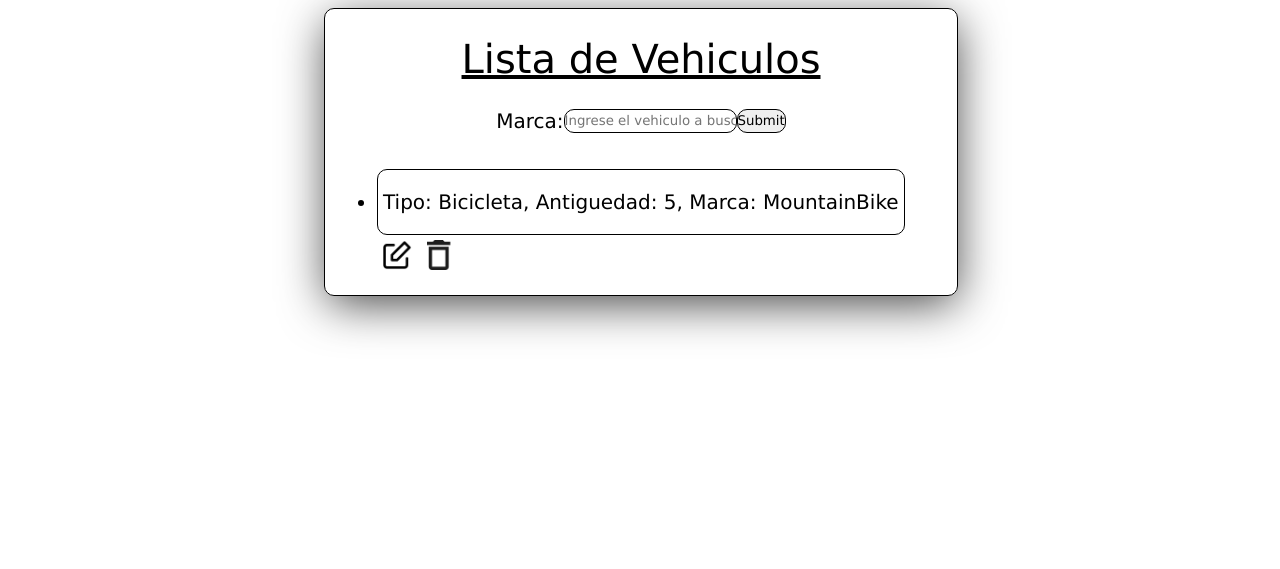
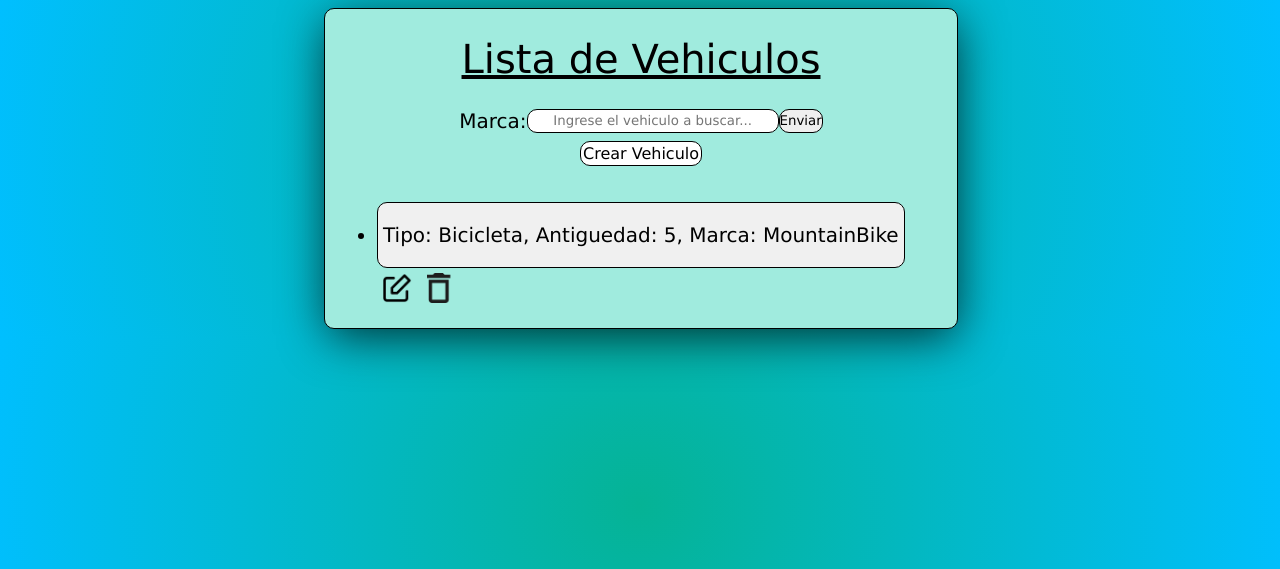
Before and after one commit to NahuelL2k2/Proyecto_Final_Django, a Django app: page /vehiculos/ in a window 1280 px wide. Shown: the top 569 px of the page. Run offline with Django 4.2, Linux system fonts and the light colour scheme; data comes from the database, SQL or seed files in the repository; both versions use the stored data as it was after the commit.

Commit message:
Agregado de colores y botones de volver

```diff
--- a/appDjango/static/styles.css
+++ b/appDjango/static/styles.css
@@ -4,9 +4,10 @@
     font-family: Verdana, Geneva, Tahoma, sans-serif;
 }
 
+body{
+    background: rgb(2,0,36);
+background: radial-gradient(circle, rgba(2,0,36,1) 0%, rgba(5,179,149,1) 0%, rgba(0,191,255,1) 100%);;
 
-body{
-    background-color: white;
 }
 
 h1{
@@ -19,6 +20,8 @@ label {
     font-size: 20px;
 }
 
+/* -------------------- MAIN ---------------------- */
+
 .main__contenedor-principal {
     display: flex;
     flex-direction: column;
@@ -30,6 +33,7 @@ label {
     box-shadow: 1px 10px 47px -3px rgba(0,0,0,0.75);
     -webkit-box-shadow: 1px 10px 47px -3px rgba(0,0,0,0.75);
     -moz-box-shadow: 1px 10px 47px -3px rgba(0,0,0,0.75);
+    background-color: #a0ebde;
 }
 .main__contenedor-principal__botones{
     /* border: 1px solid blue; */
@@ -82,6 +86,7 @@ label {
     border: 1px solid black;
     border-radius: 10px;
     font-weight: lighter;
+    background-color: rgb(240, 240, 240);
 }
 
 .main__contenedor-principal__lista ul li:hover{
@@ -99,6 +104,39 @@ label {
 }
 
 
+#boton-alta{
+    border: 1px solid black;
+    text-decoration: none;
+    border-radius: 10px;
+    padding: 2px;
+    margin-top: 8px;
+    background-color: white;
+    color: black;
+}
+
+#boton-alta:hover{
+    cursor: pointer;
+    background-color: rgb(95, 230, 102);
+}
+
+#boton-volver{
+    display: block;
+    border: 1px solid black;
+    text-decoration: none;
+    border-radius: 10px;
+    background-color: white;
+    color: black;
+    padding: 5px;
+    width: 20%;
+    margin-left: 40%;
+
+}
+
+#boton-volver:hover{
+    cursor: pointer;
+    background-color: rgb(95, 230, 102);}
+
+
 /* -------------------- DJANGO ---------------------- */
 
 
@@ -107,6 +145,7 @@ label {
     border: 1px solid black;
     border-radius: 10px;
     text-align: center;
+    width: 250px;
 
 }
 
@@ -164,6 +203,7 @@ label {
     border: 1px solid black;
     border-radius: 10px;
     text-align: center;
+    width: 250px;
 }
 
 
--- a/appDjango/templates/appDjango/actualizarFamiliar.html
+++ b/appDjango/templates/appDjango/actualizarFamiliar.html
@@ -5,10 +5,10 @@
                 <form action="/mi-familia/actualizar/{{ familiar.id }}" method="post">
                     {% csrf_token %}
                     {{ form }}
-                    <input type="submit" value="Submit" id="boton-enviar">
+                    <input type="submit" value="Enviar" id="boton-enviar">
                 </form>
                 <h2 style="color:green">{{msg_exito}}</h2>
-                <a href="/mi-familia/"><h2>Volver a la lista de familiares</h2></a>
+                <a href="/mi-familia/" id="boton-volver">Volver a la lista de familiares</a>
             </div>
         </div>
     </main>
--- a/appDjango/templates/appDjango/actualizarMascota.html
+++ b/appDjango/templates/appDjango/actualizarMascota.html
@@ -1,14 +1,14 @@
 {% extends 'appDjango/base.html' %}
-{% block titulo %}Acutalizar Mascotas{% endblock %}
+{% block titulo %}Actualizar Mascotas{% endblock %}
 {% block contenido %}
             <div class="main__contenedor-principal__botones">
                 <form action="/mis-mascotas/actualizar/{{ mascota.id }}" method="post">
                     {% csrf_token %}
                     {{ form }}
-                    <input type="submit" value="Submit" id="boton-enviar">
+                    <input type="submit" value="Enviar" id="boton-enviar">
                 </form>
                 <h2 style="color:green">{{msg_exito}}</h2>
-                <a href="/mis-mascotas/"><h2>Volver a la lista de mascotas</a></a>
+                <a href="/mis-mascotas/" id="boton-volver">Volver a la lista de mascotas</a>
             </div>
         </div>
     </main>
--- a/appDjango/templates/appDjango/actualizarVehiculo.html
+++ b/appDjango/templates/appDjango/actualizarVehiculo.html
@@ -5,10 +5,10 @@
                 <form action="/vehiculos/actualizar/{{ vehiculo.id }}" method="post">
                     {% csrf_token %}
                     {{ form }}
-                    <input type="submit" value="Submit" id="boton-enviar">
+                    <input type="submit" value="Enviar" id="boton-enviar">
                 </form>
                 <h2 style="color:green">{{msg_exito}}</h2>
-                <a href="/vehiculos/"><h2>Volver a la lista de vehiculos</a></a>
+                <a href="/vehiculos/" id="boton-volver">Volver a la lista de vehiculos</a>
             </div>
         </div>
     </main>
--- a/appDjango/templates/appDjango/altaFamiliar.html
+++ b/appDjango/templates/appDjango/altaFamiliar.html
@@ -5,7 +5,7 @@
                 <form action="/mi-familia/alta" method="post">
                     {% csrf_token %}
                     {{ form }}
-                    <input type="submit" value="Submit" id="boton-enviar">
+                    <input type="submit" value="Enviar" id="boton-enviar">
                 </form>
                 <p style="color:green">{{msg_exito}}</p>
                 <a href="/mi-familia/"><h2>Volver a mi familia</h2></a>
--- a/appDjango/templates/appDjango/altaMascota.html
+++ b/appDjango/templates/appDjango/altaMascota.html
@@ -5,9 +5,9 @@
     <form action="/mis-mascotas/alta" method="post">
         {% csrf_token %}
         {{ form }}
-        <input type="submit" value="Submit" id="boton-enviar">
+        <input type="submit" value="Enviar" id="boton-enviar">
     </form>
     <p style="color:green">{{msg_exito}}</p>
-    <a href="/mis-mascotas/"><h6>Volver a mis mascotas</h6></a>
+    <a href="/mis-mascotas/" id="boton-volver">Volver a la lista de mascotas</a>
 </div>
 {% endblock %}
--- a/appDjango/templates/appDjango/altaVehiculo.html
+++ b/appDjango/templates/appDjango/altaVehiculo.html
@@ -5,9 +5,9 @@
     <form action="/vehiculos/alta" method="post">
         {% csrf_token %}
         {{ form }}
-        <input type="submit" value="Submit" id="boton-enviar">
+        <input type="submit" value="Enviar" id="boton-enviar">
     </form>
     <p style="color:green">{{msg_exito}}</p>
-    <a href="/vehiculos/"><h6>Volver a lista de Vehiculos</h6></a>
+    <a href="/vehiculos/" id="boton-volver">Volver a la lista de vehiculos</a>
 </div>
 {% endblock %}
--- a/appDjango/templates/appDjango/buscarFamiliar.html
+++ b/appDjango/templates/appDjango/buscarFamiliar.html
@@ -5,7 +5,7 @@
             <form action="/mi-familia/buscarFamiliar" method="post">
                 {% csrf_token %}
                 {{ form }}
-                <input type="submit" value="Submit" id="boton-enviar">
+                <input type="submit" value="Enviar" id="boton-enviar">
             </form>
         </div>
         <div class="main__contenedor-principal__lista" >
--- a/appDjango/templates/appDjango/buscarMascota.html
+++ b/appDjango/templates/appDjango/buscarMascota.html
@@ -5,7 +5,7 @@
             <form action="/mis-mascotas/buscarMascota" method="post">
                 {% csrf_token %}
                 {{ form }}
-                <input type="submit" value="Submit" id="boton-enviar">
+                <input type="submit" value="Enviar" id="boton-enviar">
             </form>
         </div>
         <div class="main__contenedor-principal__lista" >
--- a/appDjango/templates/appDjango/buscarVehiculo.html
+++ b/appDjango/templates/appDjango/buscarVehiculo.html
@@ -5,7 +5,7 @@
             <form action="/vehiculos/buscarVehiculo" method="post">
                 {% csrf_token %}
                 {{ form }}
-                <input type="submit" value="Submit" id="boton-enviar">
+                <input type="submit" value="Enviar" id="boton-enviar">
             </form>
         </div>
         <div class="main__contenedor-principal__lista" >
--- a/appDjango/templates/appDjango/mi-familia.html
+++ b/appDjango/templates/appDjango/mi-familia.html
@@ -7,9 +7,10 @@
                     {{ form }}
                     <label for="id_nombre">Nombre:</label>
                     <input type="text" placeholder="Ingrese el familiar a buscar..."required id="id_nombre" name="nombre" maxlength="100">
-                    <input type="submit" value="Submit" id="boton-enviar">
+                    <input type="submit" value="Enviar" id="boton-enviar">
                 </form>
             </div>
+            <a href="/mi-familia/alta" id="boton-alta">Crear Familiar</a>
             <div class="main__contenedor-principal__lista">
                 {% for familiar in lista_familiares %}
                     <ul>
--- a/appDjango/templates/appDjango/mis-mascotas.html
+++ b/appDjango/templates/appDjango/mis-mascotas.html
@@ -7,9 +7,10 @@
         {{ form }}
         <label for="id_nombre">Nombre:</label>
         <input type="text" placeholder="Ingrese el familiar a buscar..."required id="id_nombre" name="nombre" maxlength="100">
-        <input type="submit" value="Submit" id="boton-enviar">
+        <input type="submit" value="Enviar" id="boton-enviar">
     </form>
 </div>
+<a href="/mis-mascotas/alta" id="boton-alta">Crear Mascota</a>
 <div class="main__contenedor-principal__lista">
     {% for mascota in lista_mascotas %}
         <ul>
--- a/appDjango/templates/appDjango/vehiculos.html
+++ b/appDjango/templates/appDjango/vehiculos.html
@@ -7,9 +7,10 @@
                     {{ form }}
                     <label for="id_marca">Marca:</label>
                     <input type="text" placeholder="Ingrese el vehiculo a buscar..."required id="id_marca" name="marca" maxlength="100">
-                    <input type="submit" value="Submit" id="boton-enviar">
+                    <input type="submit" value="Enviar" id="boton-enviar">
                 </form>
             </div>
+            <a href="/vehiculos/alta" id="boton-alta">Crear Vehiculo</a>
             <div class="main__contenedor-principal__lista">
                 {% for vehiculo in lista_vehiculos %}
                     <ul>
--- a/appDjango/views.py
+++ b/appDjango/views.py
@@ -201,7 +201,7 @@ class AltaVehiculo(View):
         form = self.form_class(request.POST)
         if form.is_valid():
             form.save()
-            msg_exito = f"se cargo con éxito la Vehiculo {form.cleaned_data.get('marca')}"
+            msg_exito = f"se cargo con éxito el Vehiculo {form.cleaned_data.get('marca')}"
             form = self.form_class(initial=self.initial)
             return render(request, self.template_name, {'form':form,
                                                         'msg_exito': msg_exito})
--- a/seed_data.py
+++ b/seed_data.py
@@ -11,7 +11,7 @@ Mascota(nombre="Maia", edad="9", animal="Gato")
 Mascota(nombre="Cachy", edad="5", animal="Perro")
 
 Vehiculo(tipo="Auto", antiguedad="5", marca="Renault")
-Vehiculo(tipo="Bicleta", antiguedad="0", marca="Mountainbike")
+Vehiculo(tipo="Bicicleta", antiguedad="0", marca="Mountainbike")
 Vehiculo(tipo="Moto", antiguedad="1", marca="Yamaha")
 
 print("Se cargo con éxito los usuarios de pruebas")
```
Also changed, not shown: db.sqlite3.
